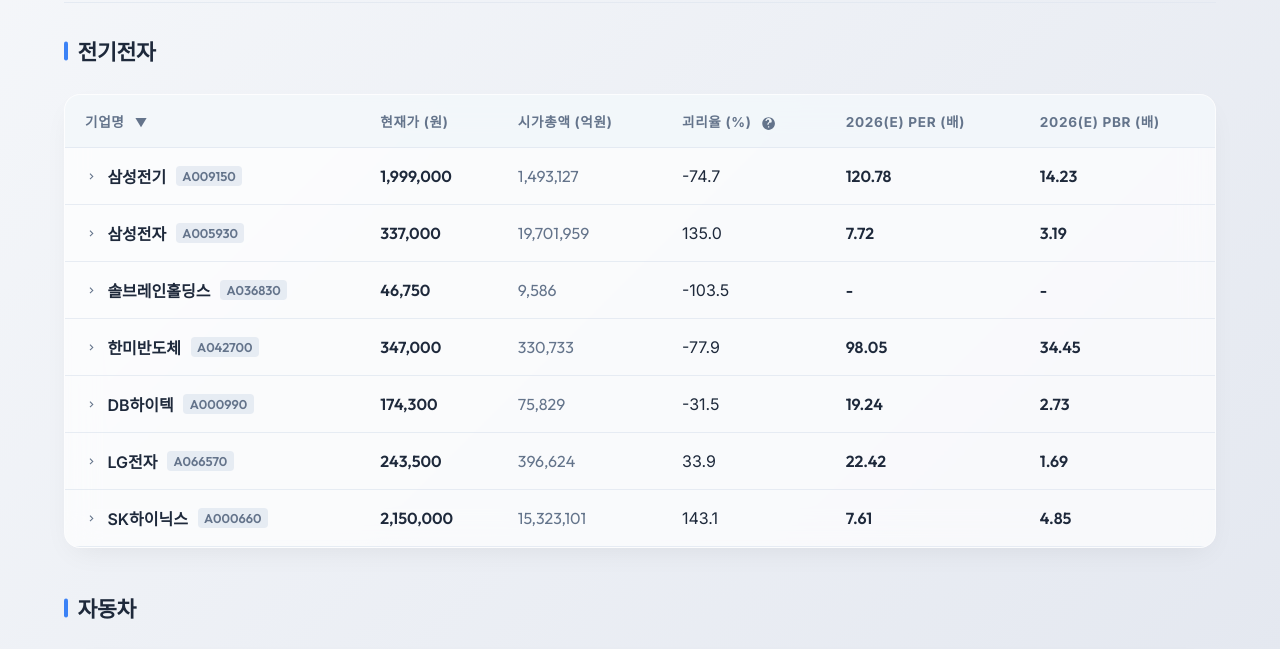
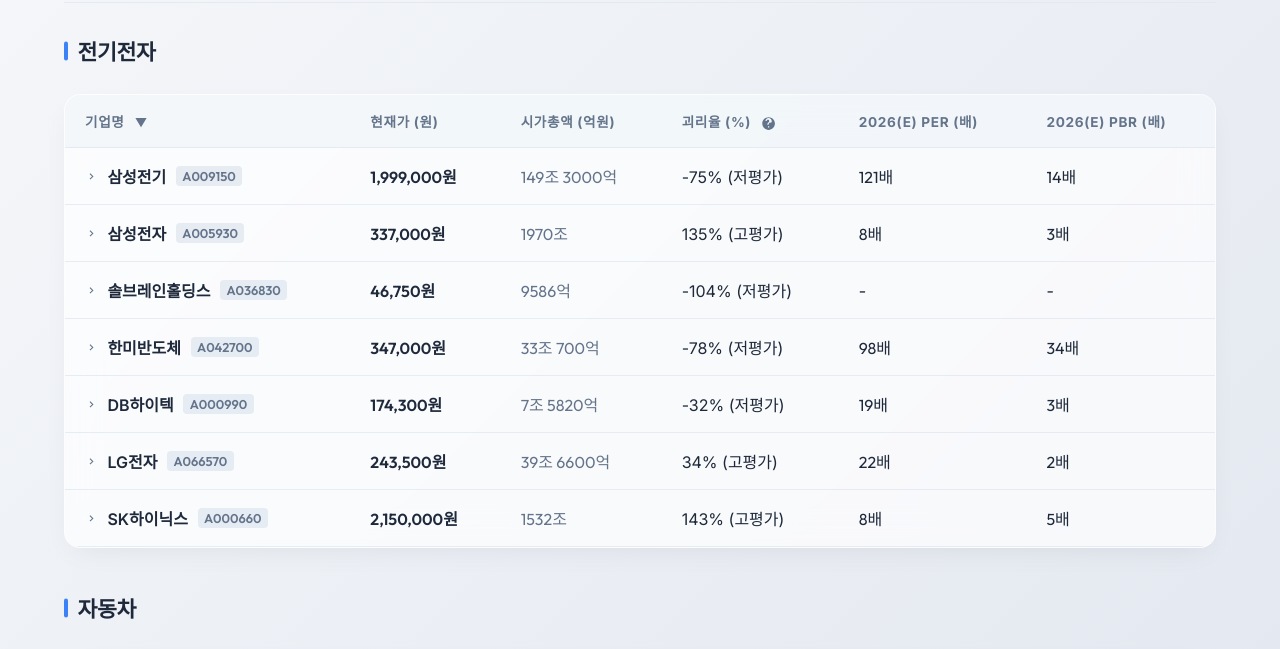
Before and after one commit to djkeh/stock-value-table, a plain HTML site: page index.html in a window 1280 px wide. Shown: the part 131-780 px from the top of the page. Drawn offline with Linux system fonts and the light colour scheme.

Commit message:
Deploying to gh-pages from @ djkeh/stock-value-table@77c4347360bf9b65785287323e58967dcb90d8d7 🚀

```diff
--- a/app.js
+++ b/app.js
@@ -115,6 +115,73 @@
     return clean.startsWith("-") && clean !== "-";
   };
 
+  // Helper: format price with KRW unit for summary table
+  const formatSummaryPrice = (priceStr) => {
+    if (!priceStr) return "-";
+    const clean = priceStr.trim();
+    if (clean === "" || clean === "-") return "-";
+    return `${clean}원`;
+  };
+
+  // Helper: format market cap in easy-to-read Korean for summary table
+  const formatSummaryMarketCap = (mcapStr) => {
+    if (!mcapStr) return "-";
+    const clean = mcapStr.trim();
+    if (clean === "" || clean === "-") return "-";
+    const num = parseInt(clean.replace(/,/g, ""), 10);
+    if (isNaN(num)) return "-";
+
+    const numStr = num.toString();
+    const len = numStr.length;
+
+    if (len <= 4) {
+      return `${num}억`;
+    }
+
+    const top4 = numStr.substring(0, 4);
+    const padded = top4.padEnd(len, "0");
+    const X = parseInt(padded, 10);
+
+    const cho = Math.floor(X / 10000);
+    const eok = X % 10000;
+
+    if (eok === 0) {
+      return `${cho}조`;
+    } else {
+      return `${cho}조 ${eok}억`;
+    }
+  };
+
+  // Helper: format disparity rate with percentage and evaluation for summary table
+  const formatSummaryDisparity = (disparityStr) => {
+    if (!disparityStr) return "-";
+    const clean = disparityStr.trim();
+    if (clean === "" || clean === "-") return "-";
+    const num = parseFloat(clean);
+    if (isNaN(num)) return "-";
+
+    const rounded = Math.round(Math.abs(num)) * Math.sign(num);
+    if (rounded === 0) {
+      return "0%";
+    } else if (rounded > 0) {
+      return `${rounded}% (고평가)`;
+    } else {
+      return `${rounded}% (저평가)`;
+    }
+  };
+
+  // Helper: format PER/PBR ratio with times unit for summary table
+  const formatSummaryRatio = (ratioStr) => {
+    if (!ratioStr) return "-";
+    const clean = ratioStr.trim();
+    if (clean === "" || clean === "-") return "-";
+    const num = parseFloat(clean);
+    if (isNaN(num)) return "-";
+
+    const rounded = Math.round(Math.abs(num)) * Math.sign(num);
+    return `${rounded}배`;
+  };
+
   // Render Dashboard
   const renderTable = () => {
     if (state.stocks.length === 0) {
@@ -206,9 +273,15 @@
         mainRow.setAttribute("aria-controls", detailRowId);
 
         // We display 2026(E) PER and PBR on the summary row (index 1 of years list ["2025", "2026", "2027", "2028"])
-        const summaryPer = stock.PER[1] || "-";
-        const summaryPbr = stock.PBR[1] || "-";
-        const disparity = stock.disparity_rate || "-";
+        const summaryPer = stock.PER[1];
+        const summaryPbr = stock.PBR[1];
+        const disparity = stock.disparity_rate;
+
+        const formattedPrice = formatSummaryPrice(stock.current_price);
+        const formattedMcap = formatSummaryMarketCap(stock.market_cap);
+        const formattedDisparity = formatSummaryDisparity(disparity);
+        const formattedPer = formatSummaryRatio(summaryPer);
+        const formattedPbr = formatSummaryRatio(summaryPbr);
 
         mainRow.innerHTML = `
           <td class="col-name">
@@ -218,11 +291,11 @@
             <span>${stock.name}</span>
             <span class="col-gicode">${stock.gicode}</span>
           </td>
-          <td class="col-price">${stock.current_price}</td>
-          <td class="col-mcap">${stock.market_cap}</td>
-          <td class="col-disparity ${isNegative(disparity) ? "negative" : ""}">${disparity}</td>
-          <td class="col-summary-per ${isNegative(summaryPer) ? "negative" : ""}">${summaryPer}</td>
-          <td class="col-summary-pbr ${isNegative(summaryPbr) ? "negative" : ""}">${summaryPbr}</td>
+          <td class="col-price">${formattedPrice}</td>
+          <td class="col-mcap">${formattedMcap}</td>
+          <td class="col-disparity">${formattedDisparity}</td>
+          <td class="col-summary-per ${isNegative(summaryPer || "-") ? "negative-color" : ""}">${formattedPer}</td>
+          <td class="col-summary-pbr ${isNegative(summaryPbr || "-") ? "negative-color" : ""}">${formattedPbr}</td>
         `;
 
         // Create detail row
@@ -242,7 +315,7 @@
             const displayYear = isEst ? `${year}(E)` : year;
 
             gridHeaders += `<div class="grid-header">${displayYear}</div>`;
-            gridValues += `<div class="grid-value ${isNegative(val) ? "negative" : ""}">${val}</div>`;
+            gridValues += `<div class="grid-value ${isNegative(val) ? "negative-color" : ""}">${val}</div>`;
           });
 
           return `
--- a/index.css
+++ b/index.css
@@ -390,7 +390,6 @@
 
 .col-summary-per, .col-summary-pbr {
   font-family: var(--font-mono);
-  font-weight: 600;
 }
 
 /* Detail Rows / Accordion Animation */
@@ -472,7 +471,7 @@
 }
 
 /* Highlight dynamic text color for negatives or special metrics */
-.grid-value.negative {
+.negative-color {
   color: #ef4444;
 }
 
```
